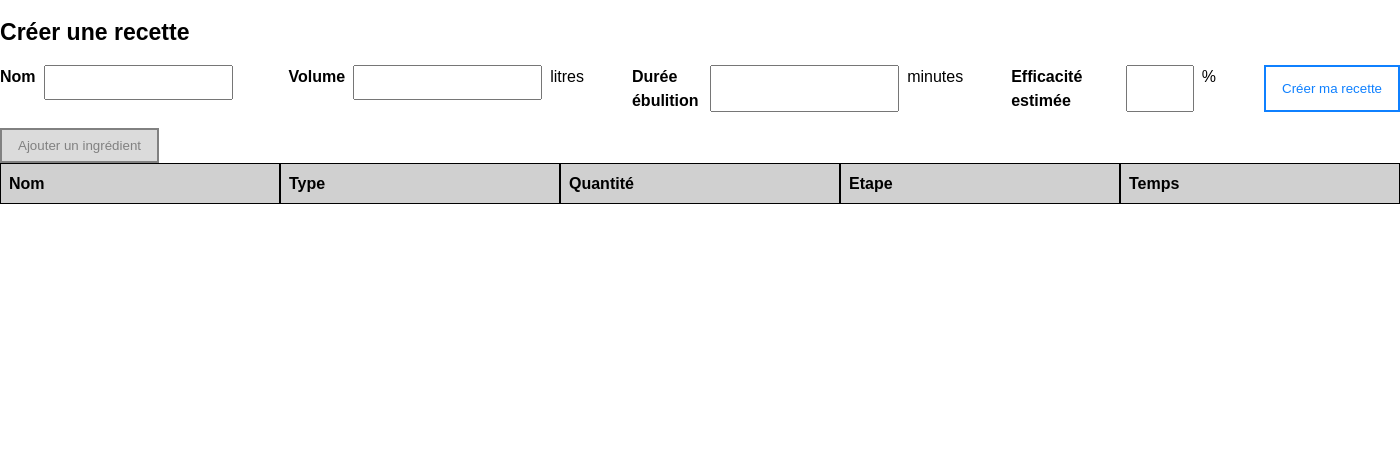
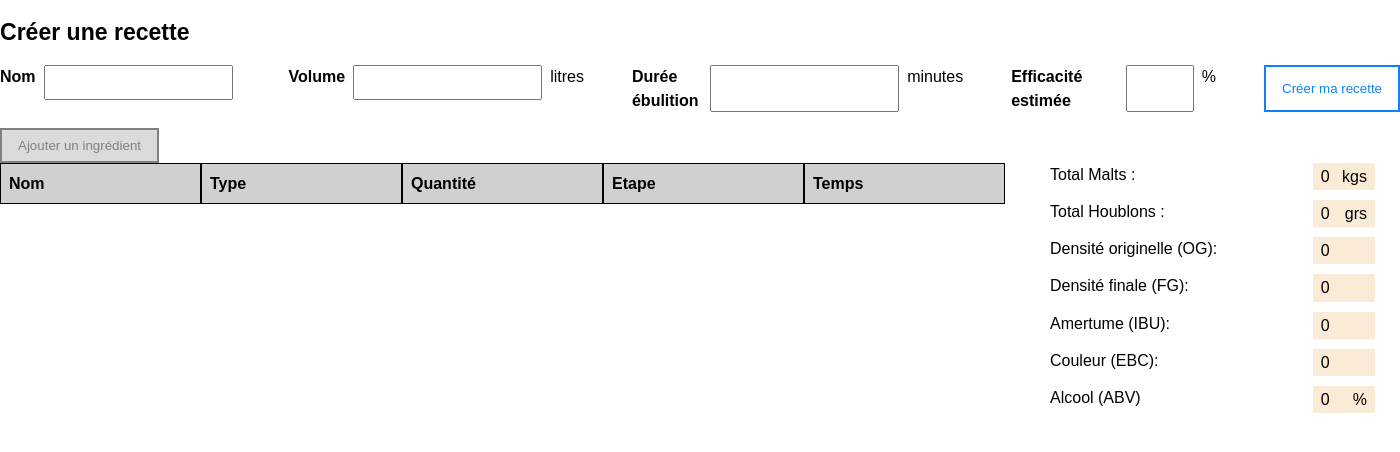
Before and after one commit to Siolaron/BeerGeek, a PHP site: page /creer-une-recette.php in a window 1400 px wide. Shown: the part 96-548 px from the top of the page. Run offline with PHP 8.4, Linux system fonts and the light colour scheme.

Commit message:
FEAT : add tab carac

```diff
--- a/assets/css/style.css
+++ b/assets/css/style.css
@@ -104,14 +104,14 @@ main {
 }
 
 /* ------------------------
-      CREATE RECEIPT
+      RECEIPT TABS
 ------------------------ */
 
-.createreceipt {
-    display: flex;
-    column-gap: 3rem;
+.l-receipttabs {
+    display: grid;
+    grid-template-columns: 1fr 350px;
+    column-gap: 45px;
 }
-
 
 
 /* --------------------------------------------------------------------------------------------
@@ -171,15 +171,25 @@ main {
     border: solid 1px var(--c-black);
 }
 
+.tabreceipt__item p {
+    display: inline;
+}
+
+.tabreceipt__content {
+    text-transform: capitalize;
+}
+
 /* ------------------------
-       CREATE RECEIPT
+       INIT RECEIPT
 ------------------------ */
 
-.createreceipt {
+.initreceipt {
     margin: 1rem 0;
+    display: flex;
+    column-gap: 3rem;
 }
 
-.createreceipt__group {
+.initreceipt__group {
     display: grid;
     grid-template-columns: auto 1fr auto;
     grid-template-rows: repeat(2, auto);
@@ -190,25 +200,25 @@ main {
     position: relative;
 }
 
-.createreceipt__label {
+.initreceipt__label {
     grid-area: label;
     font-weight: var(--fw-semi_bold);
 }
 
-.createreceipt__input {
+.initreceipt__input {
     padding-inline: .25rem;
     grid-area: input;
 }
 
-.createreceipt__input.error {
+.initreceipt__input.error {
     border-color: var(--c-error);
 }
 
-.createreceipt__suffix {
+.initreceipt__suffix {
     grid-area: suffix;
 }
 
-.createreceipt__error {
+.initreceipt__error {
     grid-area: error;
 }
 
@@ -324,6 +334,31 @@ main {
     margin-top: 1rem;
 }
 
+/* ------------------------
+        TAB CARAC
+------------------------ */
+
+.tabcarac {
+    padding-right: 25px;
+}
+
+.tabcarac__item {
+    display: flex;
+    justify-content: space-between;
+}
+
+.tabcarac__item+.tabcarac__item {
+    margin-top: 10px;
+}
+
+.tabcarac__value {
+    min-width: 7ch;
+    padding: 2px 8px;
+    background-color: antiquewhite;
+    display: flex;
+    justify-content: space-between;
+}
+
 /* --------------------------------------------------------------------------------------------
                                         UTILITIE
 -------------------------------------------------------------------------------------------- */
--- a/creer-une-recette.php
+++ b/creer-une-recette.php
@@ -2,29 +2,30 @@
 
 <main>
     <h1>Créer une recette</h1>
-    <form method="post" class="createreceipt" id="form__createreceipt">
-        <div class="createreceipt__group">
-            <label for="receipt_name" class="createreceipt__label">Nom</label>
-            <input type="text" name="receipt_name" id="receipt_name" class="createreceipt__input">
+    <form method="post" class="initreceipt" id="form__initreceipt">
+        <div class="initreceipt__group">
+            <label for="receipt_name" class="initreceipt__label">Nom</label>
+            <input type="text" name="receipt_name" id="receipt_name" class="initreceipt__input">
         </div>
-        <div class="createreceipt__group">
-            <label for="receipt_volume" class="createreceipt__label">Volume</label>
-            <input type="number" name="receipt_volume" id="receipt_volume" min="1" class="createreceipt__input">
-            <p class="createreceipt__suffix">litres</p>
+        <div class="initreceipt__group">
+            <label for="receipt_volume" class="initreceipt__label">Volume</label>
+            <input type="number" name="receipt_volume" id="receipt_volume" min="1" class="initreceipt__input">
+            <p class="initreceipt__suffix">litres</p>
         </div>
-        <div class="createreceipt__group">
-            <label for="receipt_boiling" class="createreceipt__label">Durée ébulition</label>
-            <input type="number" name="receipt_boiling" id="receipt_boiling" min="1" class="createreceipt__input">
-            <p class="createreceipt__suffix">minutes</p>
+        <div class="initreceipt__group">
+            <label for="receipt_boiling" class="initreceipt__label">Durée ébulition</label>
+            <input type="number" name="receipt_boiling" id="receipt_boiling" min="1" class="initreceipt__input">
+            <p class="initreceipt__suffix">minutes</p>
         </div>
-        <div class="createreceipt__group">
-            <label for="receipt_estimated_efficiency" class="createreceipt__label">Efficacité estimée</label>
-            <input type="number" name="receipt_estimated_efficiency" id="receipt_estimated_efficiency" min="1" max="100" class="createreceipt__input">
-            <p class="createreceipt__suffix">%</p>
+        <div class="initreceipt__group">
+            <label for="receipt_estimated_efficiency" class="initreceipt__label">Efficacité estimée</label>
+            <input type="number" name="receipt_estimated_efficiency" id="receipt_estimated_efficiency" min="1" max="100" class="initreceipt__input">
+            <p class="initreceipt__suffix">%</p>
         </div>
         <input type="submit" value="Créer ma recette" class="cta">
     </form>
     <button class="cta disabled" id="add_ingredient">Ajouter un ingrédient</button>
+    <div class="l-receipttabs">
         <ul class="tabreceipt" id="tab_receipt">
             <li class="tabreceipt__line main">
                 <div class="tabreceipt__item">
@@ -45,15 +46,63 @@
             </li>
             <template id="template_ingredient_line">
                 <li class="tabreceipt__line">
-                <div class="tabreceipt__item name"></div>
-                <div class="tabreceipt__item type"></div>
-                <div class="tabreceipt__item quantity"></div>
-                <div class="tabreceipt__item step"></div>
-                <div class="tabreceipt__item time"></div>
+                    <div class="tabreceipt__item name">
+                        <p class="tabreceipt__content"></p>
+                    </div>
+                    <div class="tabreceipt__item type">
+                        <p class="tabreceipt__content"></p>
+                    </div>
+                    <div class="tabreceipt__item quantity">
+                        <p class="tabreceipt__content"></p>
+                        <p class="tabreceipt__suffix"></p>
+                    </div>
+                    <div class="tabreceipt__item step">
+                        <p class="tabreceipt__content"></p>
+                    </div>
+                    <div class="tabreceipt__item time">
+                        <p class="tabreceipt__content"></p>
+                        <p class="tabreceipt__suffix">minutes</p>
+                    </div>
                 </li>
             </template>
         </ul>
-
+        <ul class="tabcarac">
+            <li class="tabcarac__item">
+                <p class="tabcarac__title">Total Malts :</p>
+                <p class="tabcarac__value">0
+                    <span class="tabcarac__suffix">kgs</span>
+                </p>
+            </li>
+            <li class="tabcarac__item">
+                <p class="tabcarac__title">Total Houblons :</p>
+                <p class="tabcarac__value">0
+                    <span class="tabcarac__suffix">grs</span>
+                </p>
+            </li>
+            <li class="tabcarac__item">
+                <p class="tabcarac__title">Densité originelle (OG):</p>
+                <p class="tabcarac__value">0</p>
+            </li>
+            <li class="tabcarac__item">
+                <p class="tabcarac__title">Densité finale (FG):</p>
+                <p class="tabcarac__value">0</p>
+            </li>
+            <li class="tabcarac__item">
+                <p class="tabcarac__title">Amertume (IBU):</p>
+                <p class="tabcarac__value">0</p>
+            </li>
+            <li class="tabcarac__item">
+                <p class="tabcarac__title">Couleur (EBC):</p>
+                <p class="tabcarac__value">0</p>
+            </li>
+            <li class="tabcarac__item">
+                <p class="tabcarac__title">Alcool (ABV)</p>
+                <p class="tabcarac__value">0
+                    <span class="tabcarac__suffix">%</span>
+                </p>
+            </li>
+        </ul>
+    </div>
     <div class="modal-ingredients" id="modal-ingredients">
         <div class="modal-ingredients__cross" id="modal-cross"></div>
         <div class="modal-ingredients__leftcontent">
```
Also changed, not shown: assets/js/script.js (+27 -23 lines). Lines whose indentation alone changed are shown as unchanged.
